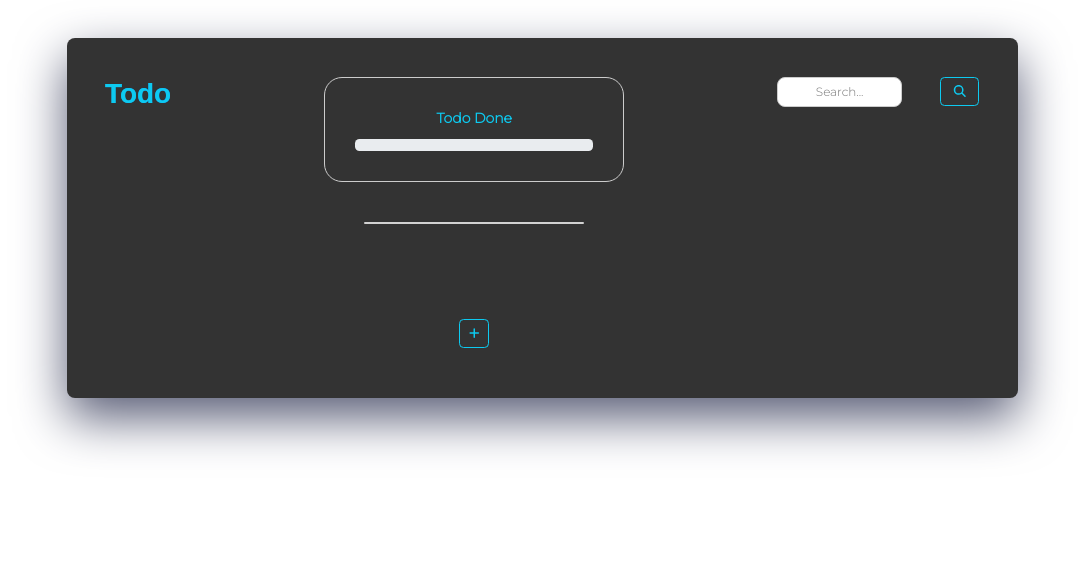
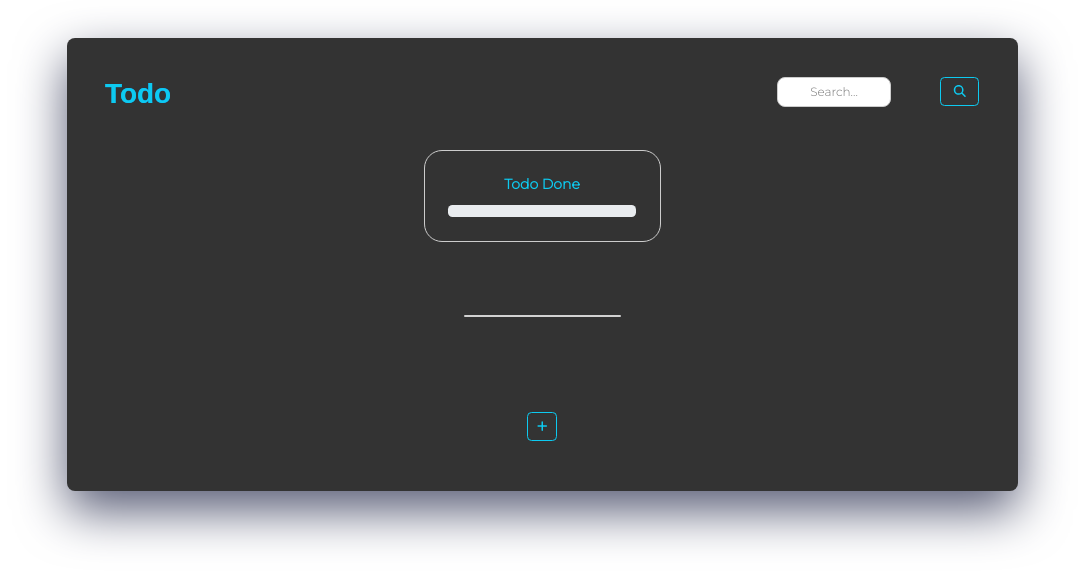
Before and after one commit to AdhamOmari/Todo-App, a React (Vite) app: page / in a window 1280 px wide. Shown: the top 584 px of the page, without its empty margins (98-1182 px from the left). Built offline with nearby package versions, Linux system fonts and the light colour scheme; a web font is replaced by a local one.

Commit message:
change the style

```diff
--- a/src/App.css
+++ b/src/App.css
@@ -43,6 +43,8 @@
   flex-direction: column;
   align-items: center;
   gap: 45px;
+  width: 100%;
+
 
 }
 
@@ -144,7 +146,7 @@
   border: 1px solid #ccc;
   border-radius: 8px;
   padding: 5px 10px;
-  width: 77%;
+  width: 70%;
   text-align: center;
 
 }
@@ -276,7 +278,8 @@
   padding: 10%;
   border-radius: 18px;
   width: 100%;
-  min-width: 300px;
+  min-width: 237px;
+  margin: 14% auto;
 }
 
 .todo-progress-label {
--- a/src/App.tsx
+++ b/src/App.tsx
@@ -7,14 +7,17 @@ import AddList from "./component/addList";
 const App: FC = () => {
   return (
     <div className="app-container">
+      <header>
         <h1 className="todo-hiding"> Todo </h1>
         <SearchComponent />
+      </header>
 
+      <main>
         <div className="app-wrap">
           <List />
           <AddList />
-
         </div>
+      </main>
     </div>
   );
 };
```
Lines whose indentation alone changed are shown as unchanged.
